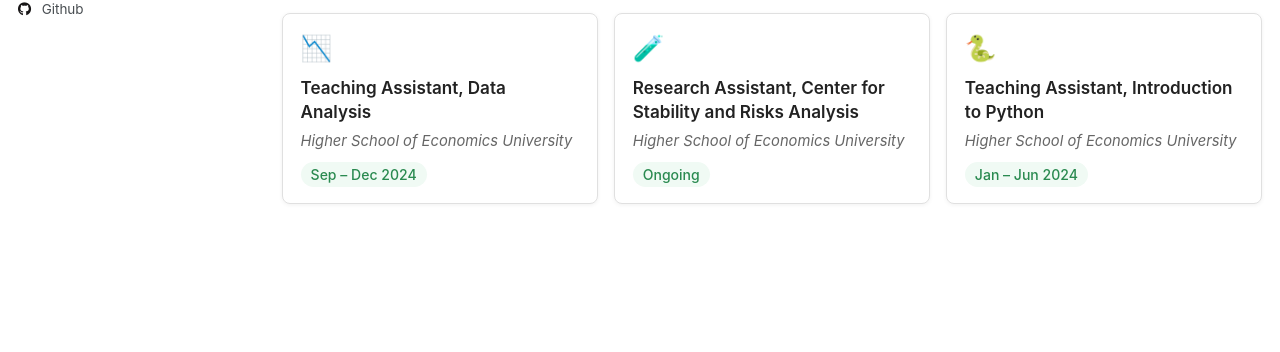
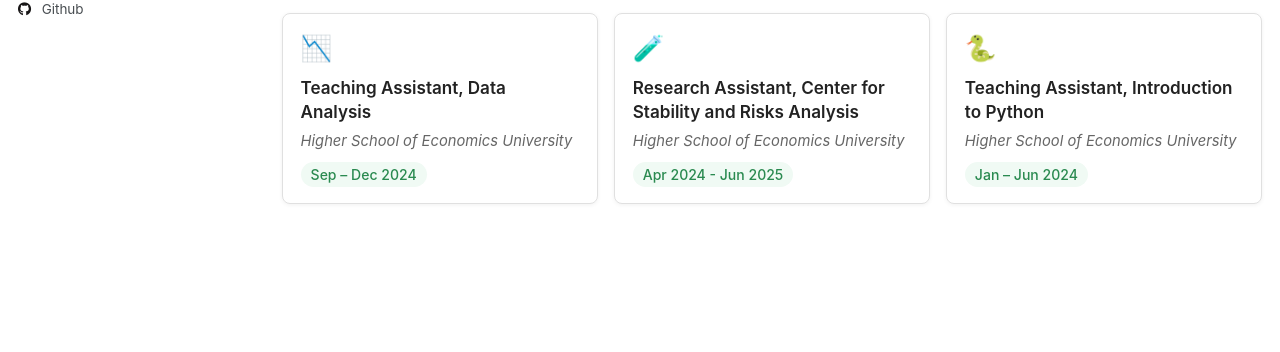
Before and after one commit to rguseinov/rguseinov.github.io, a Jekyll site: the page built from _pages/teaching.md, in a window 1280 px wide and 1224 px high. Shown: the part 594-946 px from the top of the window. Built offline with Jekyll 4.4.1, drawn with Linux system fonts in a browser that asks for light colours; some web fonts are replaced.

Commit message:
Update teaching.md

```diff
--- a/_pages/teaching.md
+++ b/_pages/teaching.md
@@ -103,7 +103,7 @@ author_profile: true
     <div class="card-icon">🧪</div>
     <div class="card-title">Research Assistant, Center for Stability and Risks Analysis</div>
     <div class="card-org">Higher School of Economics University</div>
-    <span class="card-badge green">Ongoing</span>
+    <span class="card-badge green">Apr 2024 - Jun 2025</span>
   </div>
 
   <div class="card">
```
